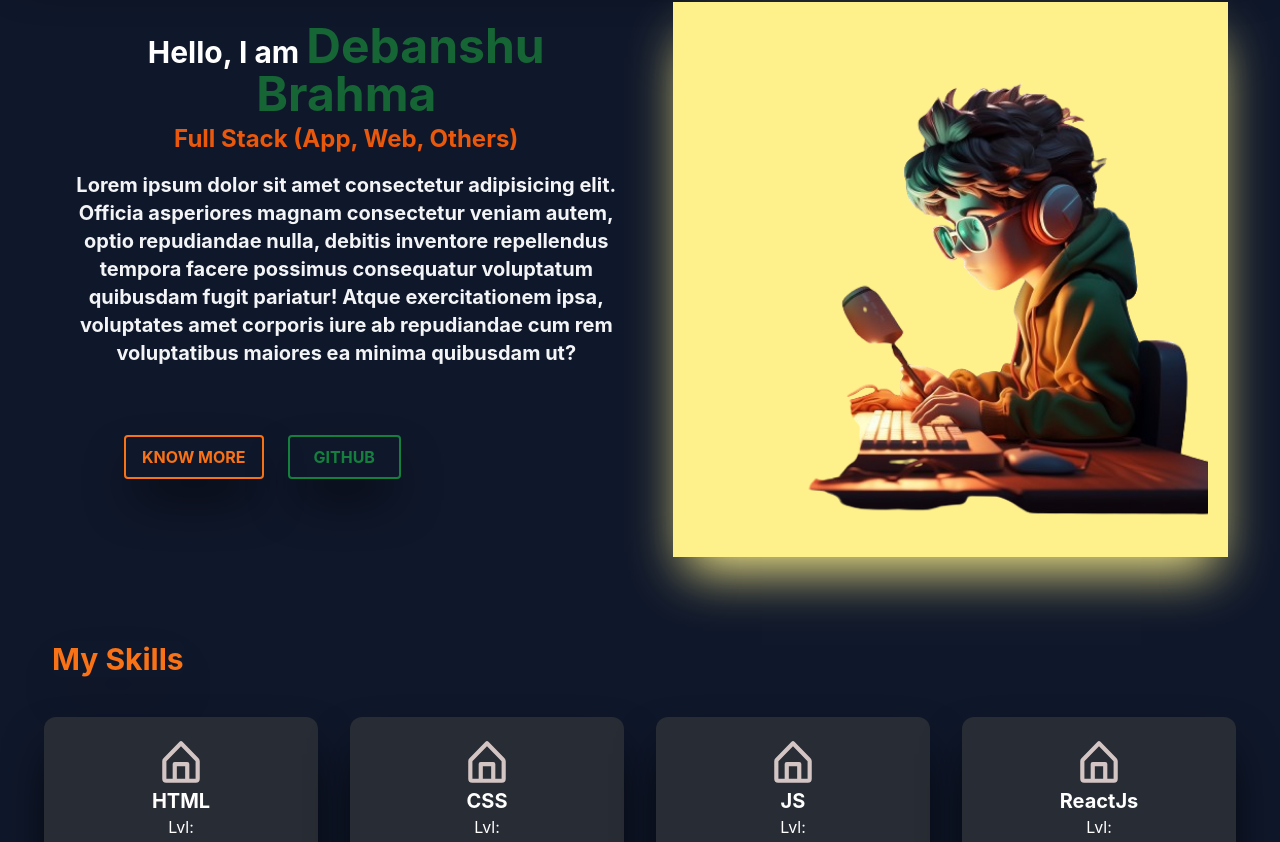
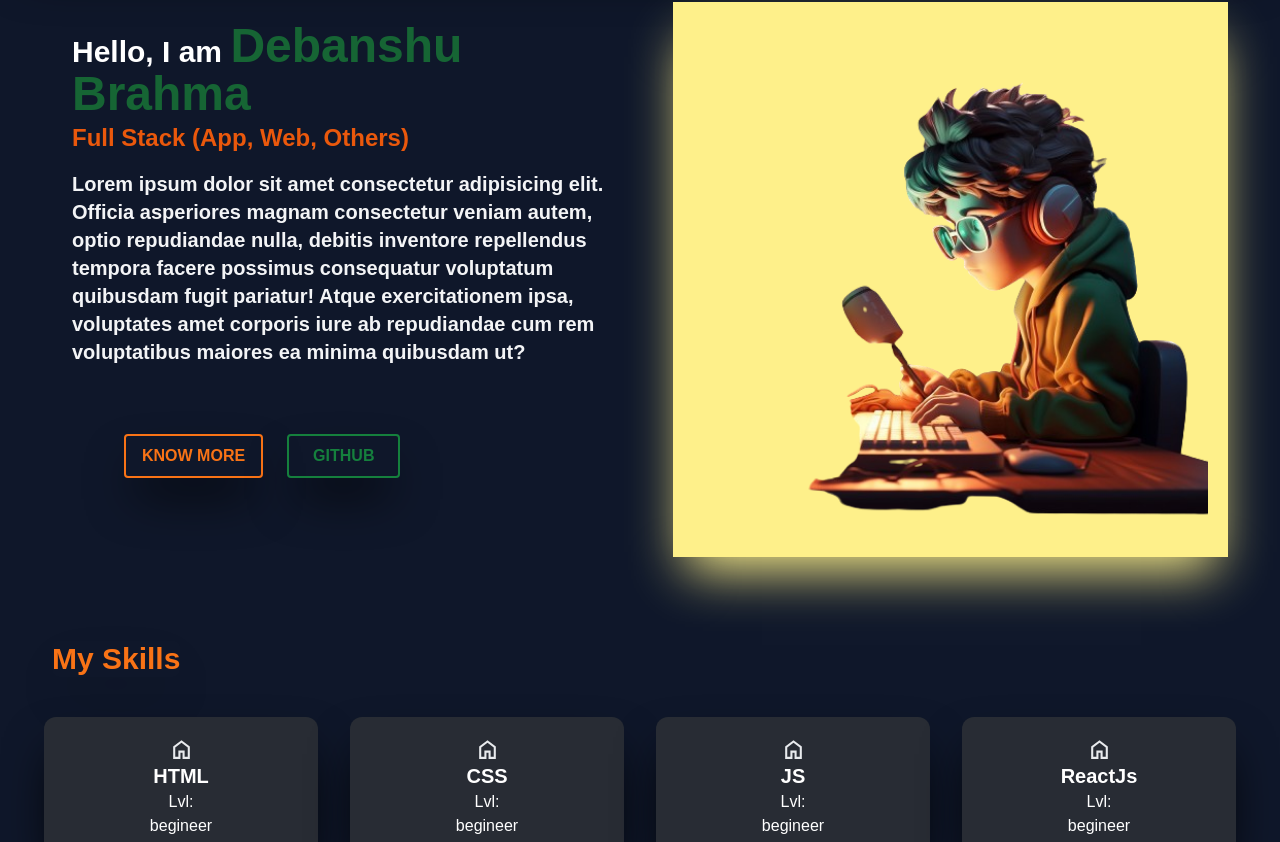
Before and after one commit to Coding-Deb/all_in_one, a React (Create React App) app: page / in a window 1280 px wide. Shown: the part 138-980 px from the top of the page. Built offline with nearby package versions, Linux system fonts and the light colour scheme.

Commit message:
eightteenth commit

```diff
--- a/src/Apis/skill.js
+++ b/src/Apis/skill.js
@@ -2,76 +2,76 @@ const skills = [
     {
         id: 1,
         name: "HTML",
-        level: 3
+        level: "begineer"
 
     },
     {
         id: 2,
         name: "CSS",
-        level: 4
+        level: "begineer"
     },
     {
         id: 3,
         name: "JS",
-        level: 1
+        level: "begineer"
 
     },
     {
         id: 4,
         name: "ReactJs",
-        level: 4
+        level: "begineer"
     },
     {
         id: 5,
         name: "React Native",
-        level: 3
+        level: "begineer"
 
     },
     {
         id: 6,
         name: "Flutter",
-        level: 4
+        level: "begineer"
     },
     {
         id: 7,
         name: "MongoDB",
-        level: 3
+        level: "begineer"
 
     },
     {
         id: 8,
         name: "Firebase",
-        level: 4
+        level: "begineer"
     },
     {
         id: 9,
         name: "C",
-        level: 4
+        level: "begineer"
     },
     {
         id: 10,
         name: "C++",
-        level: 4
+        level: "begineer"
     },
     {
         id: 11,
         name: "Java",
-        level: 4
+        level: "begineer"
     },
     {
         id: 12,
         name: "Python",
-        level: 4
+        level: "begineer"
     },
     {
         id: 13,
         name: "Data Science",
-        level: 4
+        level: "begineer"
     },
     {
         id: 14,
         name: "ML/AI",
-        level: 4
+        level: "begineer"
     },
 
 
--- a/src/CSS/web.css
+++ b/src/CSS/web.css
@@ -12,16 +12,20 @@
 
 @keyframes bounce {
   0%, 20%, 50%, 80%, 100% {
-    transform: translateY(0);
+    transform: scaleX(1);
   }
   40% {
-    transform: translateY(-40);
+    transform: scaleX(-5);
   }
   60% {
-    transform: translateY(-15px);
+    transform: scaleX(-2);
   }
 }
 
 .home-icon:hover {
   animation: bounce 2s 1;
 }
+
+.arrow.rotated {
+  transform: rotate(180deg);
+}
--- a/src/Inner Projects/Language Translate/language_translate_homepage.jsx
+++ b/src/Inner Projects/Language Translate/language_translate_homepage.jsx
@@ -1,10 +1,137 @@
-import React from 'react'
-import { TopBar } from '../../Components/topbar'
+import React, { useState } from "react";
+import { TopBar } from "../../Components/topbar";
+import "../../CSS/web.css";
 
 export const Language_Translate_Homepage = () => {
+  const [rotated, setRotated] = useState(false);
+  const [input, setInput] = useState('');
+
+  const handleClick = () => {
+    setRotated(!rotated);
+  };
+
+  const inputtext = (event) => {
+    setInput(event.target.value);
+  };
+
+  const refresh = () => {
+    setInput('');
+  };
+
   return (
-    <div className='flex flex-col p-4 bg-slate-900'>
-      <TopBar/>
+    <div className="flex flex-col p-4 bg-gradient-to-r from-slate-800 to-slate-900">
+      <TopBar />
+      <div className="m-2 p-4 flex rounded-lg text-white font-bold text-2xl shadow-lg shadow-black mt-6 bg-slate-700">
+        <h1 className="font-sans">Translate Any Language Instantly</h1>
+      </div>
+      <div className="border-2 border-gray-700 shadow-lg shadow-black p-6 m-4 bg-slate-800 rounded-lg flex flex-col space-y-4">
+        <input
+          type="text"
+          name="lang1"
+          id="lang1"
+          placeholder="Enter text to translate"
+          value={input}
+          onChange={inputtext}
+          className="m-2 px-4 py-3 shadow-lg shadow-black rounded-md border-none font-bold text-gray-900 bg-white placeholder-gray-500 focus:outline-none focus:ring-2 focus:ring-indigo-500"
+        />
+        <div className=" p-3 m-3 justify-center items-center flex">
+          <div className="border-2 border-black px-4 py-2 m-3 rounded-2xl bg-white w-fit justify-center items-center">
+            <svg
+              xmlns="http://www.w3.org/2000/svg"
+              version="1.1"
+              xmlnsXlink="http://www.w3.org/1999/xlink"
+              width="50"
+              height="50"
+              x="0"
+              y="0"
+              viewBox="0 0 16 16"
+              style={{
+                enableBackground: "new 0 0 25 50",
+                transition: "transform 0.3s ease",
+              }}
+              xmlSpace="preserve"
+              className={`arrow ${rotated ? "rotated" : ""}`}
+              onClick={handleClick}
+            >
+              <g>
+                <path
+                  d="M.7 11.4h14.5v1H.7z"
+                  fill="#000000"
+                  opacity="1"
+                  data-original="#000000"
+                ></path>
+                <path
+                  d="M3.8 15.6 0 11.9l3.8-3.8.7.7-3.1 3.1 3.1 3zM.7 3.6h14.5v1H.7z"
+                  fill="#000000"
+                  opacity="1"
+                  data-original="#000000"
+                ></path>
+                <path
+                  d="m12.2 7.9-.7-.7 3.1-3.1-3.1-3 .7-.7L16 4.1z"
+                  fill="#000000"
+                  opacity="1"
+                  data-original="#000000"
+                ></path>
+              </g>
+            </svg>
+          </div>
+        </div>
+        <input
+          type="text"
+          name="lang2"
+          id="lang2"
+          placeholder="Translated text"
+          className="m-2 px-4 py-3 shadow-lg shadow-black rounded-md border-none font-bold text-gray-900 bg-white placeholder-gray-500 focus:outline-none focus:ring-2 focus:ring-indigo-500"
+        />
+        <div className=" p-3 m-3 justify-center items-center flex">
+          <div
+            className="border-2 border-black px-4 py-2 m-3 rounded-2xl bg-white w-[250px] justify-between items-center flex flex-row"
+            onClick={refresh}
+          >
+            <h2 className="text-wrap text-2xl font-sans text-black font-bold">
+              Refresh
+            </h2>
+            <svg
+              xmlns="http://www.w3.org/2000/svg"
+              version="1.1"
+              xmlnsXlink="http://www.w3.org/1999/xlink"
+              width="50"
+              height="50"
+              x="0"
+              y="0"
+              viewBox="0 0 16 16"
+              style={{
+                enableBackground: "new 0 0 25 50",
+                transition: "transform 0.3s ease",
+              }}
+              xmlSpace="preserve"
+              className={`arrow`}
+              // Removed the onClick={handleClick} from here
+            >
+              <g>
+                <path
+                  d="M.7 11.4h14.5v1H.7z"
+                  fill="#000000"
+                  opacity="1"
+                  data-original="#000000"
+                ></path>
+                <path
+                  d="M3.8 15.6 0 11.9l3.8-3.8.7.7-3.1 3.1 3.1 3zM.7 3.6h14.5v1H.7z"
+                  fill="#000000"
+                  opacity="1"
+                  data-original="#000000"
+                ></path>
+                <path
+                  d="m12.2 7.9-.7-.7 3.1-3.1-3.1-3 .7-.7L16 4.1z"
+                  fill="#000000"
+                  opacity="1"
+                  data-original="#000000"
+                ></path>
+              </g>
+            </svg>
+          </div>
+        </div>
+      </div>
     </div>
-  )
-}
+  );
+};
--- a/src/Pages/mainPage.jsx
+++ b/src/Pages/mainPage.jsx
@@ -5,6 +5,7 @@ import { TopBar } from "../Components/topbar";
 import { Footer } from "../Components/footer";
 import "../CSS/web.css";
 import { Link } from "react-router-dom";
+
 export const MainPage = () => {
   const [skill, setSkill] = useState(skills);
 
@@ -15,19 +16,19 @@ export const MainPage = () => {
   return (
     <div className="flex flex-col p-4 bg-slate-900">
       <TopBar />
-      <div className="flex flex-col lg:flex-row p-5">
+      <div className="flex flex-col lg:flex-row p-5 text-center sm:text-left">
         <div className="flex p-5 m-4 flex-col w-full lg:w-1/2 animate-slide-in">
-          <p className="font-bold text-3xl text-white">
+          <p className="font-bold text-2xl sm:text-3xl text-white">
             Hello, I am{" "}
-            <span className="text-green-800 font-bold text-5xl">
+            <span className="text-green-800 font-bold text-4xl sm:text-5xl">
               Debanshu Brahma
             </span>
             <br />{" "}
-            <span className="text-orange-600 font-bold text-2xl">
+            <span className="text-orange-600 font-bold text-xl sm:text-2xl">
               Full Stack (App, Web, Others)
             </span>
           </p>
-          <p className="font-bold text-xl text-gray-100 my-4">
+          <p className="font-bold text-lg sm:text-xl text-gray-100 my-4">
             Lorem ipsum dolor sit amet consectetur adipisicing elit. Officia
             asperiores magnam consectetur veniam autem, optio repudiandae nulla,
             debitis inventore repellendus tempora facere possimus consequatur
@@ -57,7 +58,7 @@ export const MainPage = () => {
       </div>
       <div className="flex flex-col p-5 my-3 animate-slide-in">
         <div className="flex flex-initial p-4 mb-4">
-          <h1 className="font-bold text-3xl text-orange-500 shadow-2xl rounded-lg">
+          <h1 className="font-bold text-2xl sm:text-3xl text-orange-500 shadow-2xl rounded-lg">
             My Skills
           </h1>
         </div>
@@ -65,28 +66,23 @@ export const MainPage = () => {
           {skill.map((item, index) => (
             <div
               key={index}
-              className="flex flex-col items-center p-5 m-2 rounded-xl hover:shadow-2xl shadow-2xl shadow-black bg-[#282c34] hover:bg-yellow-800 hover:text-black duration-500 transform transition hover:scale-105 animate-slide-in"
+              className="group flex flex-col items-center p-5 m-2 rounded-xl hover:shadow-2xl shadow-2xl shadow-black bg-[#282c34] hover:bg-yellow-800 hover:text-black duration-500 transform transition hover:scale-105 cursor-pointer"
             >
-              {/* <img
-                src={require("../Images/3593965-removebg-preview.png")}
-                alt=""
-                className="h-20 w-20"
-              /> */}
               <svg
                 xmlns="http://www.w3.org/2000/svg"
-                viewBox="0 0 24 24"
-                className="home-icon"
+                height="25px"
+                viewBox="0 -960 960 960"
+                width="25px"
+                fill="#e8eaed"
+                className="transition-transform duration-300 ease-in-out transform group-hover:w-10 group-hover:h-10"
               >
-                <g data-name="Layer 2">
-                  <g data-name="home">
-                    <rect width="24" height="24" opacity="0" />
-                    <path d="M20.42 10.18L12.71 2.3a1 1 0 0 0-1.42 0l-7.71 7.89A2 2 0 0 0 3 11.62V20a2 2 0 0 0 1.89 2h14.22A2 2 0 0 0 21 20v-8.38a2.07 2.07 0 0 0-.58-1.44zM10 20v-6h4v6zm9 0h-3v-7a1 1 0 0 0-1-1H9a1 1 0 0 0-1 1v7H5v-8.42l7-7.15 7 7.19z" />
-                  </g>
-                </g>
+                <path d="M240-200h120v-240h240v240h120v-360L480-740 240-560v360Zm-80 80v-480l320-240 320 240v480H520v-240h-80v240H160Zm320-350Z" />
               </svg>
-              <div className="flex flex-col justify-center items-center transition duration-150 ease-in-out hover:ease-in-out">
-                <p className="font-bold text-xl text-white">{item.name}</p>
-                <p className="text-md text-white">
+              <div className="flex flex-col justify-center items-center transition duration-150 ease-in-out group-hover:ease-in-out">
+                <p className="font-bold text-lg sm:text-xl text-white group-hover:text-white">
+                  {item.name}
+                </p>
+                <p className="text-md text-white group-hover:text-white">
                   Lvl: <br />
                   {item.level}
                 </p>
--- a/src/index.css
+++ b/src/index.css
@@ -1,16 +1,18 @@
 @tailwind base;
 @tailwind components;
 @tailwind utilities;
+
+/* @import url('https://fonts.googleapis.com/css2?family=Roboto:ital,wght@0,100;0,300;0,400;0,500;0,700;0,900;1,100;1,300;1,400;1,500;1,700;1,900&display=swap');
+@import url('https://fonts.googleapis.com/css2?family=Poetsen+One&display=swap'); */
+@import url('https://fonts.googleapis.com/css2?family=Kanit:ital,wght@0,100;0,200;0,300;0,400;0,500;0,600;0,700;0,800;0,900;1,100;1,200;1,300;1,400;1,500;1,600;1,700;1,800;1,900&family=Poetsen+One&family=Roboto:ital,wght@0,100;0,300;0,400;0,500;0,700;0,900;1,100;1,300;1,400;1,500;1,700;1,900&display=swap');
+
 body {
   margin: 0;
-  font-family: -apple-system, BlinkMacSystemFont, 'Segoe UI', 'Roboto', 'Oxygen',
-    'Ubuntu', 'Cantarell', 'Fira Sans', 'Droid Sans', 'Helvetica Neue',
-    sans-serif;
+  font-family: 'Kanit', sans-serif;
   -webkit-font-smoothing: antialiased;
   -moz-osx-font-smoothing: grayscale;
 }
 
 code {
-  font-family: source-code-pro, Menlo, Monaco, Consolas, 'Courier New',
-    monospace;
+  font-family: 'Source Code Pro', Menlo, Monaco, Consolas, 'Courier New', monospace;
 }
```
Also changed, not shown: src/Images/SVG/home_24dp_FILL0_wght400_GRAD0_opsz24.svg (added), src/Images/SVG/undraw_static_assets_rpm6.svg (added).
